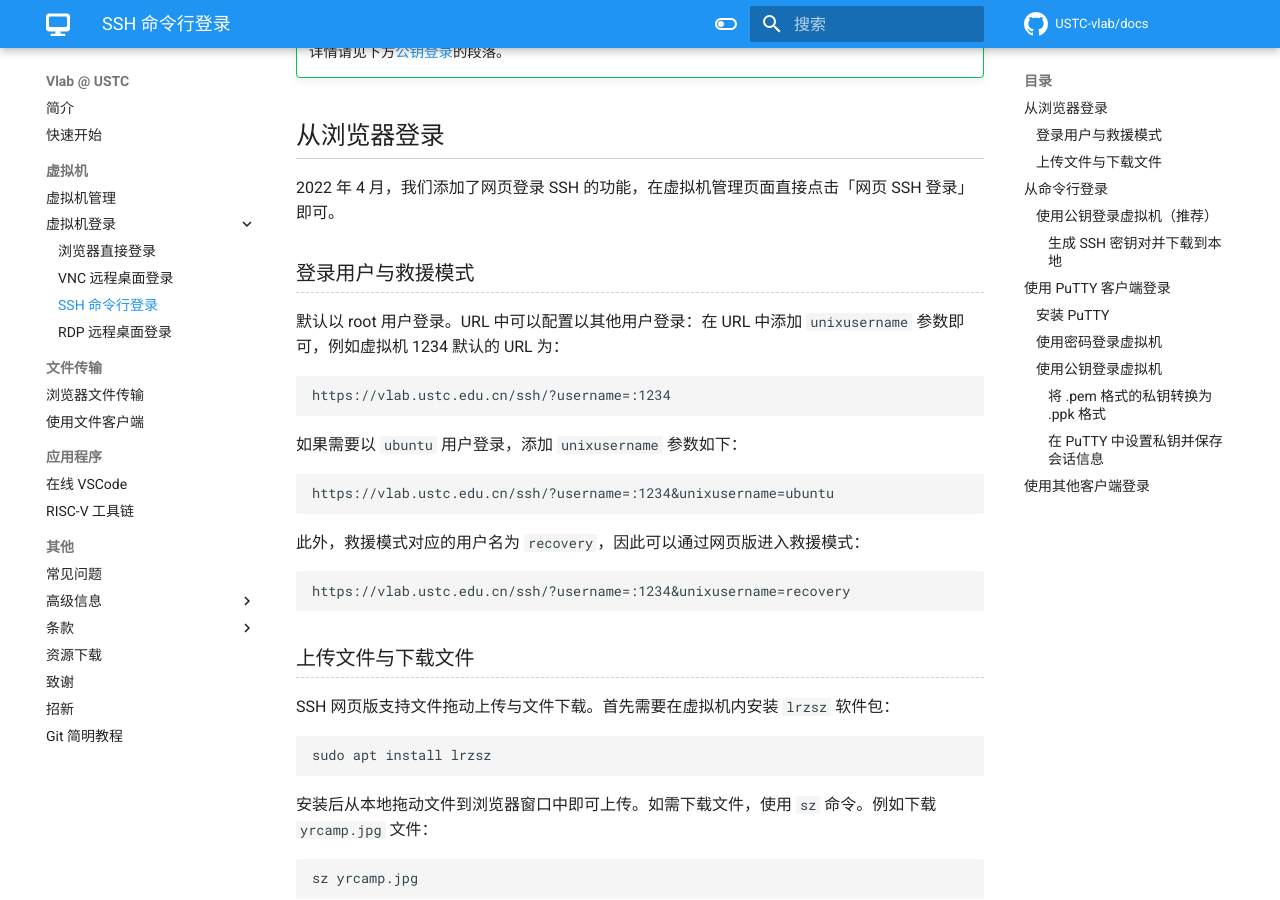
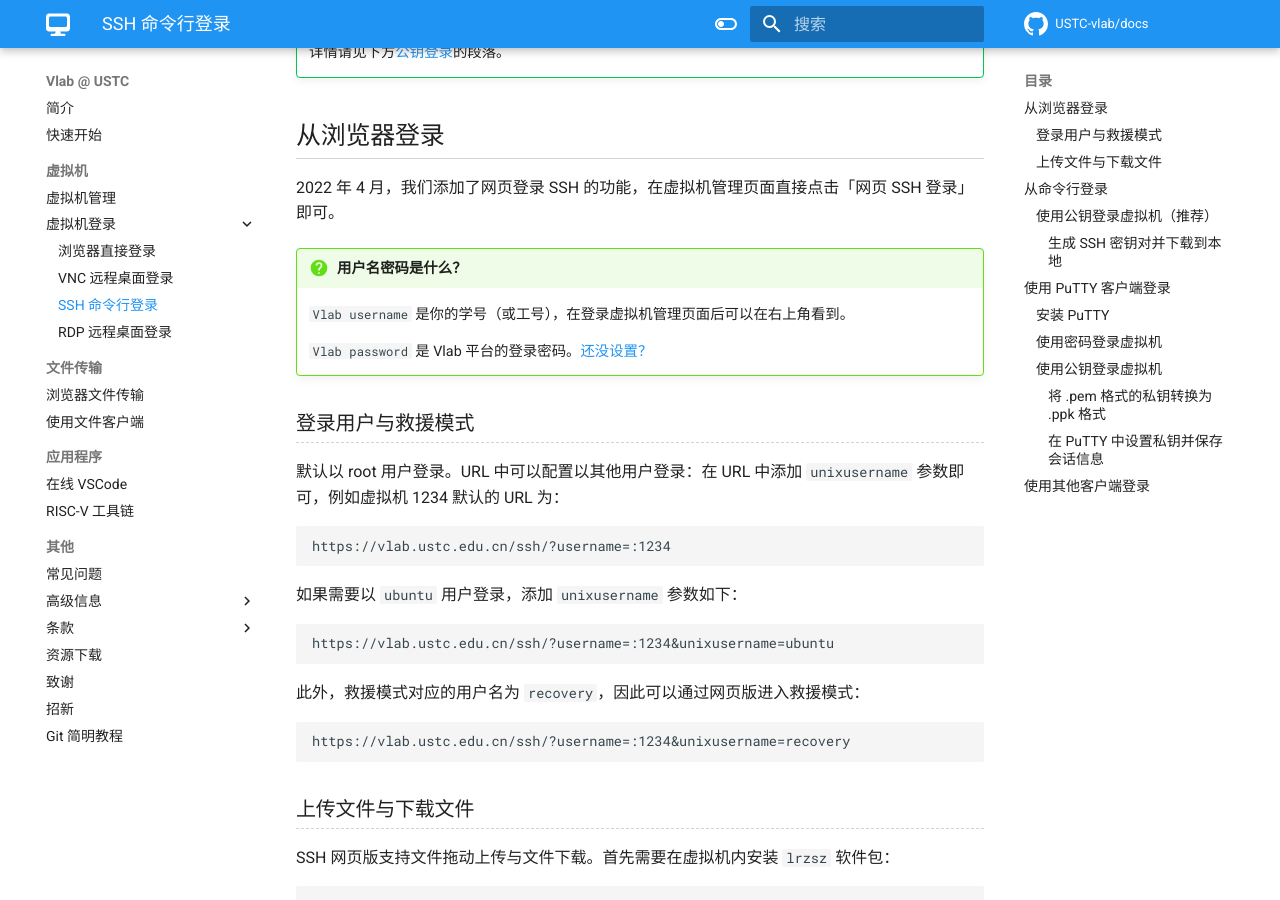
Before and after one commit to USTC-vlab/docs, an MkDocs documentation site: the page built from docs/login/ssh.md, in a window 1280 px wide and 900 px high, scrolled down 343 px. Built offline with MkDocs 1.6.1 and Material for MkDocs 9.7.7, drawn with Linux system fonts in a browser that asks for light colours; comment, search, counter and statistics services are not loaded; some of the changed text lies outside the part shown.

Commit message:
multiple files: Clarify SSH interactive password

```diff
--- a/docs/login/ssh.md
+++ b/docs/login/ssh.md
@@ -13,6 +13,12 @@
 ## 从浏览器登录 {#web}
 
 2022 年 4 月，我们添加了网页登录 SSH 的功能，在虚拟机管理页面直接点击「网页 SSH 登录」即可。
+
+!!! question "用户名密码是什么？"
+
+    `Vlab username` 是你的学号（或工号），在登录虚拟机管理页面后可以在右上角看到。
+
+    `Vlab password` 是 Vlab 平台的登录密码。[还没设置？](../web.md#change-password)
 
 ### 登录用户与救援模式 {#web-username}
 
@@ -90,7 +96,7 @@ sz yrcamp.jpg
 
     如果你拥有多个虚拟机，我们建议[使用公钥登录](#pubkey)。
 
-    除了公钥登录之外，你也可以提示 Vlab username 时请输入 `学号:虚拟机编号` 的形式，例如 `PB17000000:1234`。
+    除了公钥登录之外，你也可以在提示 Vlab username 时输入 `学号:虚拟机编号` 的形式，例如 `PB17000000:1234`。
 
 !!! question "用户名密码是什么？"
 
```
Also changed, not shown: docs/web.md (+1 -1 lines).
